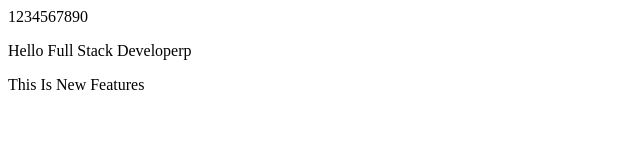
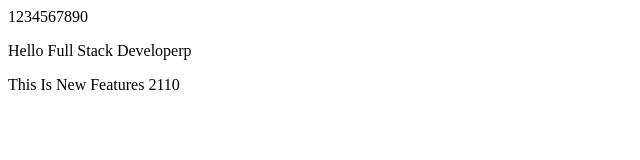
Before and after one commit to miitdhananicool/newrepo, a plain HTML site: page index.html in a window 1280 px wide. Shown: the full height of the page, 0-640 px from the left. Drawn offline with Linux system fonts and the light colour scheme.

Commit message:
Add date

```diff
--- a/index.html
+++ b/index.html
@@ -1,3 +1,3 @@
 <p>1234567890</p>
 <p>Hello Full Stack Developerp</p>
-<p>This Is New Features</p>
+<p>This Is New Features 2110</p>
```
